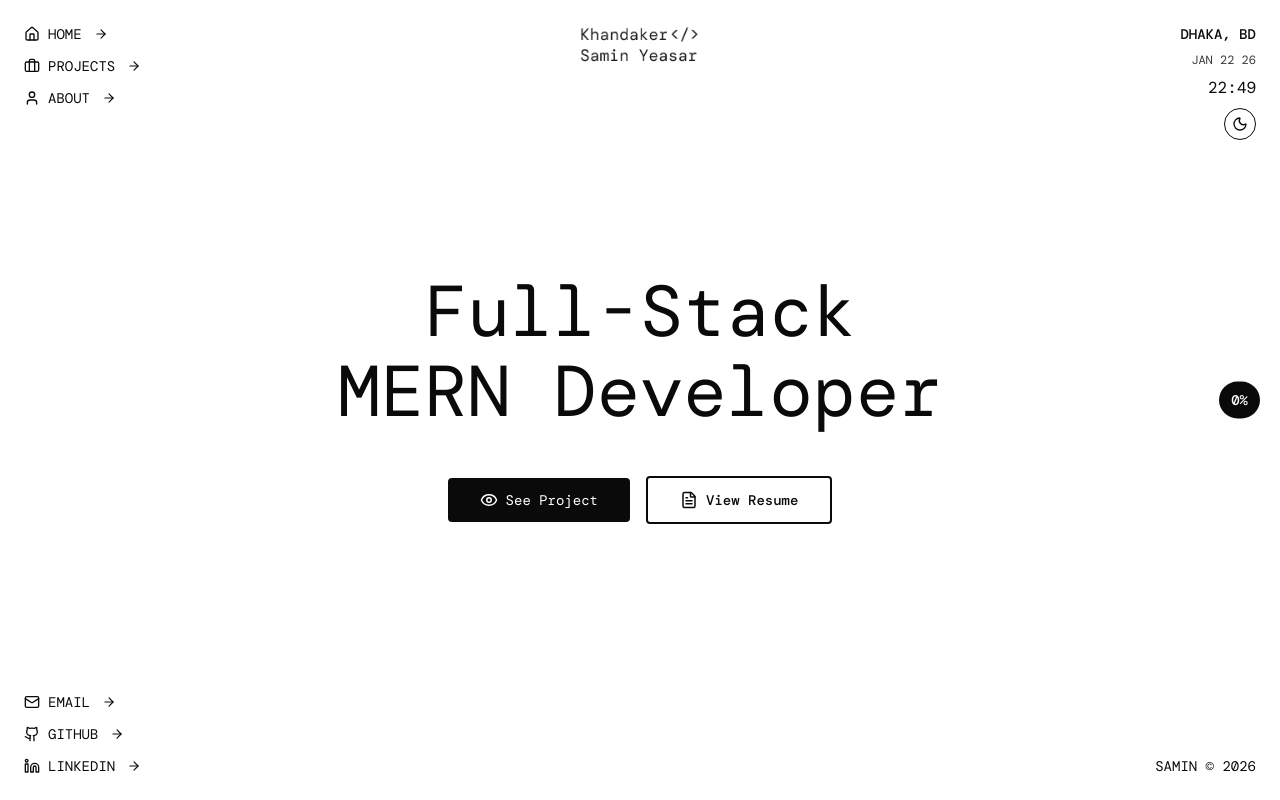
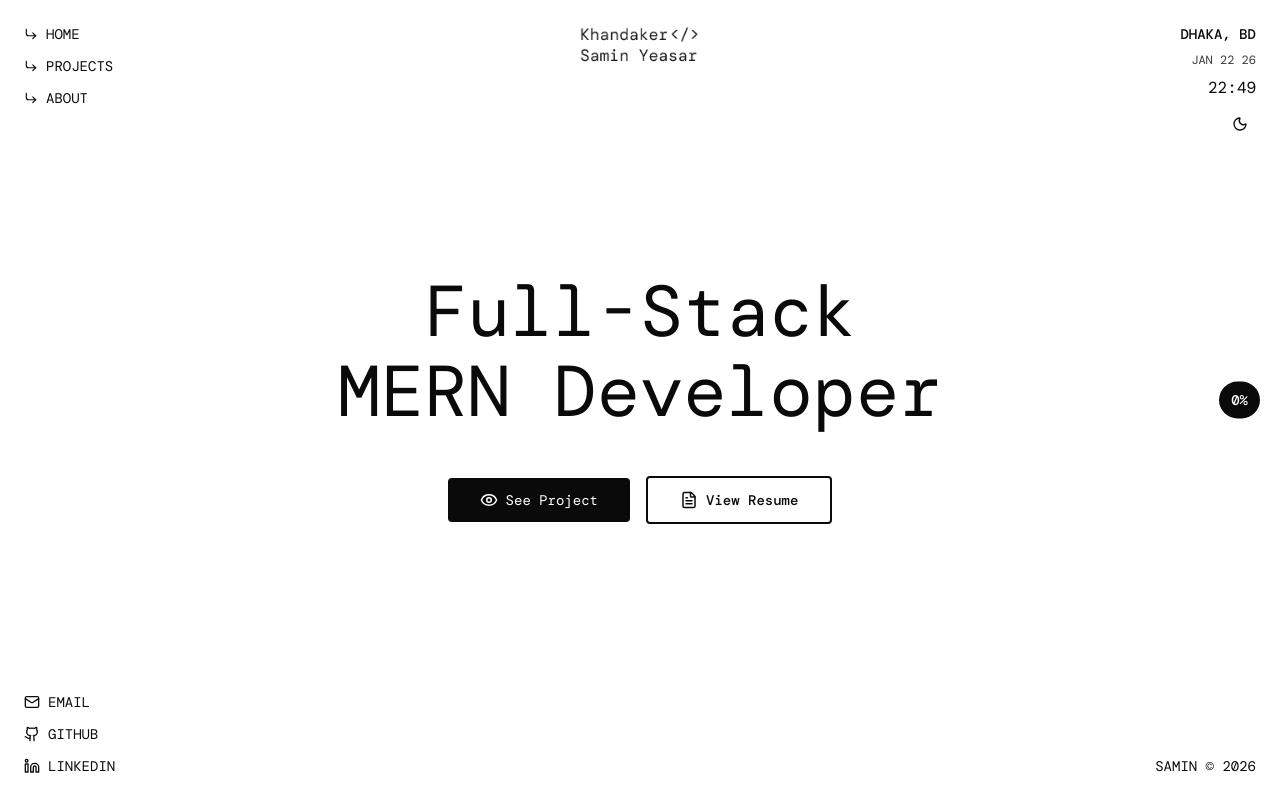
Before and after one commit to KhandakerSamin/FinalPortfolio_Samin, a Next.js app: page / in a window 1280 px wide. Shown: the top 800 px of the page. Built offline with nearby package versions, Linux system fonts and the light colour scheme; a web font is replaced by a local one.

Commit message:
Fixed the icons

```diff
--- a/src/components/Global/Footer.js
+++ b/src/components/Global/Footer.js
@@ -15,7 +15,6 @@ const Footer = () => {
         >
           <Mail size={16} />
           <span>EMAIL</span>
-          <ArrowRight size={14} className="ml-1" />
         </Link>
         <Link
           href="https://github.com/yourusername"
@@ -25,7 +24,6 @@ const Footer = () => {
         >
           <Github size={16} />
           <span>GITHUB</span>
-          <ArrowRight size={14} className="ml-1" />
         </Link>
         <Link
           href="https://linkedin.com/in/yourusername"
@@ -35,7 +33,6 @@ const Footer = () => {
         >
           <Linkedin size={16} />
           <span>LINKEDIN</span>
-          <ArrowRight size={14} className="ml-1" />
         </Link>
       </div>
 
--- a/src/components/Global/Logo.js
+++ b/src/components/Global/Logo.js
@@ -10,6 +10,7 @@ const Logo = () => {
   useEffect(() => {
     // Check initial theme
     const savedTheme = localStorage.getItem('theme') || 'light';
+    // eslint-disable-next-line react-hooks/set-state-in-effect
     setTheme(savedTheme);
 
     // Listen for theme changes
--- a/src/components/Global/Navbar.js
+++ b/src/components/Global/Navbar.js
@@ -2,7 +2,7 @@
 
 import React, { useState, useEffect } from 'react';
 import Link from 'next/link';
-import { Home, Briefcase, User, ArrowRight } from 'lucide-react';
+import {  ArrowRight, CornerDownRight } from 'lucide-react';
 import ThemeToggle from './ThemeToggle';
 
 const Navbar = () => {
@@ -46,25 +46,23 @@ const Navbar = () => {
           href="/"
           className="hover:opacity-70 transition-opacity flex items-center gap-2"
         >
-          <Home size={16} />
+          <CornerDownRight size={14} />
           <span>HOME</span>
-          <ArrowRight size={14} className="ml-1" />
         </Link>
         <Link
           href="#projects"
           className="hover:opacity-70 transition-opacity flex items-center gap-2"
         >
-          <Briefcase size={16} />
+          <CornerDownRight size={14} />
           <span>PROJECTS</span>
-          <ArrowRight size={14} className="ml-1" />
         </Link>
         <Link
           href="#about"
           className="hover:opacity-70 transition-opacity flex items-center gap-2"
         >
-          <User size={16} />
+          <CornerDownRight
+            size={14}/>
           <span>ABOUT</span>
-          <ArrowRight size={14} className="ml-1" />
         </Link>
       </nav>
 
--- a/src/components/Global/ThemeToggle.js
+++ b/src/components/Global/ThemeToggle.js
@@ -9,6 +9,7 @@ const ThemeToggle = () => {
   useEffect(() => {
     // Check localStorage for saved theme
     const savedTheme = localStorage.getItem('theme') || 'light';
+    // eslint-disable-next-line react-hooks/set-state-in-effect
     setTheme(savedTheme);
     document.documentElement.setAttribute('data-theme', savedTheme);
   }, []);
@@ -23,7 +24,7 @@ const ThemeToggle = () => {
   return (
     <button
       onClick={toggleTheme}
-      className="w-8 h-8 flex items-center justify-center rounded-full border border-current hover:opacity-70 transition-all"
+      className="w-8 h-8 flex items-center justify-center  hover:opacity-70 transition-all"
       aria-label="Toggle theme"
       title={`Switch to ${theme === 'light' ? 'dark' : 'light'} mode`}
     >
```
